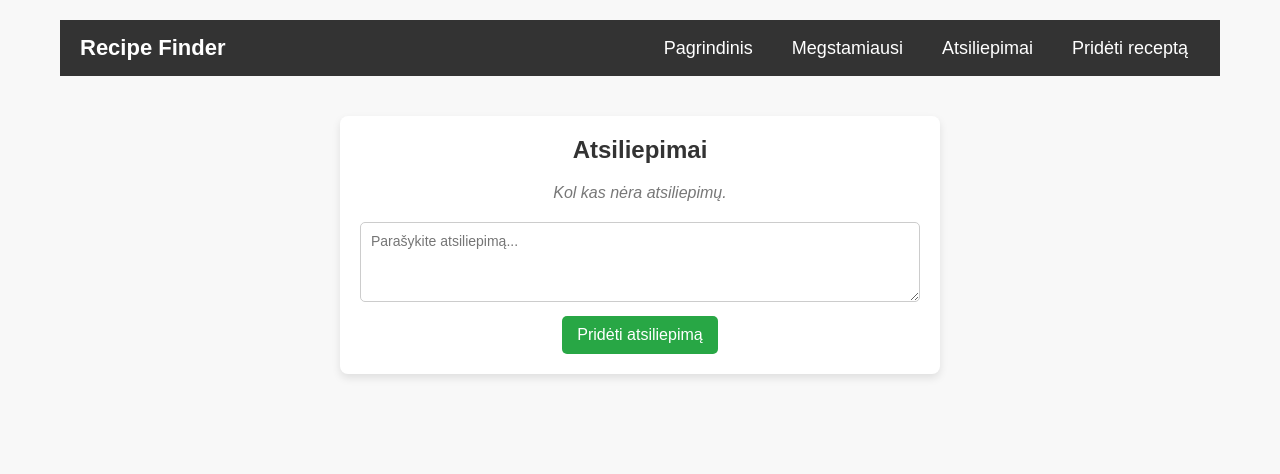
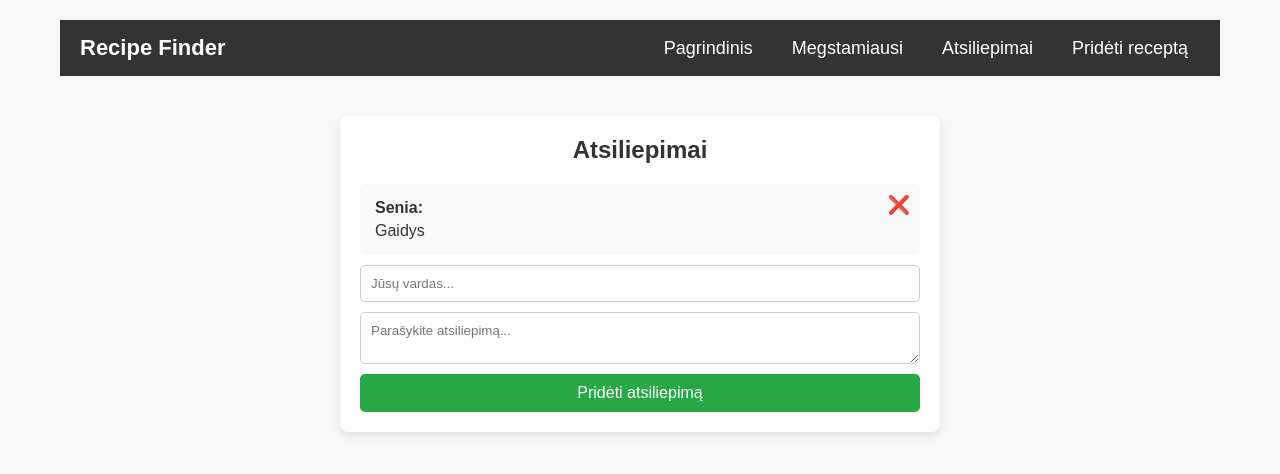
Before and after one commit to Arsenas/React-atsiskaitymas, a React (Vite) app: page /reviews in a window 1280 px wide. Shown: the top 474 px of the page. Built offline with nearby package versions, Linux system fonts and the light colour scheme; data requests are answered from the project's data file.

Commit message:
Pridetas atsiliepimu issaugojimas, vardo ivedimas ir salinimas

```diff
--- a/db.json
+++ b/db.json
@@ -12,5 +12,11 @@
     }
   ],
   "favorites": [],
-  "reviews": []
+  "reviews": [
+    {
+      "id": "1741953108530",
+      "text": "Gaidys",
+      "author": "Senia"
+    }
+  ]
 }
--- a/src/context/RecipeContext.tsx
+++ b/src/context/RecipeContext.tsx
@@ -12,13 +12,14 @@ interface Recipe {
 interface Review {
   id: string;
   text: string;
+  author: string;
 }
 
 // Konteksto būsenos tipas
 interface RecipeState {
   recipes: Recipe[];
   favorites: Recipe[];
-  reviews: Review[]; //  Pridedame trūkstamą reviews
+  reviews: Review[];
 }
 
 // Veiksmų tipai
@@ -26,8 +27,11 @@ type RecipeAction =
   | { type: "SET_RECIPES"; payload: Recipe[] }
   | { type: "ADD_TO_FAVORITES"; payload: Recipe }
   | { type: "ADD_REVIEW"; payload: Review }
+  | { type: "DELETE_REVIEW"; payload: string }
+  | { type: "SET_REVIEWS"; payload: Review[] }
   | { type: "EDIT_RECIPE"; payload: { id: string; title: string; image?: string } }
-  | { type: "DELETE_RECIPE"; payload: string }; //  Užtikriname, kad payload yra string
+  | { type: "DELETE_RECIPE"; payload: string };
+
 
 // Sukuriame receptų kontekstą su numatytomis reikšmėmis
 const RecipeContext = createContext<{ state: RecipeState; dispatch: React.Dispatch<RecipeAction> } | null>(null);
@@ -36,7 +40,7 @@ const RecipeContext = createContext<{ state: RecipeState; dispatch: React.Dispat
 const initialState: RecipeState = {
   recipes: [],
   favorites: [],
-  reviews: [], //  Pridėtas tuščias atsiliepimų masyvas
+  reviews: [],
 };
 
 // Reducer funkcija
@@ -46,7 +50,7 @@ const recipeReducer = (state: RecipeState, action: RecipeAction): RecipeState =>
       return { ...state, recipes: action.payload };
     case "ADD_TO_FAVORITES":
       if (state.favorites.some((recipe) => recipe.id === action.payload.id)) {
-        return state; // 🔹 Jei jau yra mėgstamiausiuose, nieko nedarome
+        return state;
       }
       return { ...state, favorites: [...state.favorites, action.payload] };
     case "DELETE_RECIPE":
@@ -55,6 +59,16 @@ const recipeReducer = (state: RecipeState, action: RecipeAction): RecipeState =>
         recipes: state.recipes.filter((recipe) => recipe.id !== action.payload),
         favorites: state.favorites.filter((recipe) => recipe.id !== action.payload),
       };
+      case "ADD_REVIEW":
+  return { ...state, reviews: [...state.reviews, action.payload] };
+      case "SET_REVIEWS":
+  return { ...state, reviews: action.payload };
+
+      case "DELETE_REVIEW":
+  return {
+    ...state,
+    reviews: state.reviews.filter((review) => review.id !== action.payload),
+  };
     default:
       return state;
   }
--- a/src/pages/ReviewsPage.tsx
+++ b/src/pages/ReviewsPage.tsx
@@ -1,20 +1,57 @@
 import { useRecipeContext } from "../context/RecipeContext";
-import { useState } from "react";
+import { useState, useEffect } from "react";
+import axios from "axios";
 
 const ReviewsPage = () => {
   const { state, dispatch } = useRecipeContext();
   const [reviewText, setReviewText] = useState("");
+  const [reviewAuthor, setReviewAuthor] = useState("");
+  const [reviews, setReviews] = useState(state.reviews || []);
 
-  const handleAddReview = () => {
-    if (reviewText.trim() === "") return;
+  // Gauname išsaugotus atsiliepimus iš serverio
+  useEffect(() => {
+    const fetchReviews = async () => {
+      try {
+        const response = await axios.get("http://localhost:5000/reviews");
+        setReviews(response.data);
+        dispatch({ type: "SET_REVIEWS", payload: response.data });
+      } catch (error) {
+        console.error("Klaida gaunant atsiliepimus:", error);
+      }
+    };
+
+    fetchReviews();
+  }, []);
+
+  const handleAddReview = async () => {
+    if (!reviewText.trim() || !reviewAuthor.trim()) return;
 
     const newReview = {
-      id: Date.now().toString(), // Generuojamas unikalus ID
+      id: Date.now().toString(),
       text: reviewText,
+      author: reviewAuthor,
     };
 
-    dispatch({ type: "ADD_REVIEW", payload: newReview });
-    setReviewText("");
+    try {
+      const response = await axios.post("http://localhost:5000/reviews", newReview);
+      setReviews([...reviews, response.data]); // Iškart atnaujiname sąrašą be perkrovimo
+      dispatch({ type: "ADD_REVIEW", payload: response.data });
+
+      setReviewText("");
+      setReviewAuthor("");
+    } catch (error) {
+      console.error("Klaida pridedant atsiliepimą:", error);
+    }
+  };
+
+  const handleDeleteReview = async (id: string) => {
+    try {
+      await axios.delete(`http://localhost:5000/reviews/${id}`);
+      setReviews(reviews.filter((review) => review.id !== id));
+      dispatch({ type: "DELETE_REVIEW", payload: id });
+    } catch (error) {
+      console.error("Klaida šalinant atsiliepimą:", error);
+    }
   };
 
   return (
@@ -22,10 +59,12 @@ const ReviewsPage = () => {
       <h2 className="page-title">Atsiliepimai</h2>
 
       <div className="reviews-list">
-        {state.reviews.length > 0 ? (
-          state.reviews.map((review) => (
+        {reviews.length > 0 ? (
+          reviews.map((review) => (
             <div key={review.id} className="review-card">
+              <p className="review-author"><strong>{review.author}:</strong></p>
               <p className="review-text">{review.text}</p>
+              <button className="delete-review-btn" onClick={() => handleDeleteReview(review.id)}>❌</button>
             </div>
           ))
         ) : (
@@ -34,6 +73,13 @@ const ReviewsPage = () => {
       </div>
 
       <div className="add-review">
+        <input
+          type="text"
+          className="review-author-input"
+          value={reviewAuthor}
+          onChange={(e) => setReviewAuthor(e.target.value)}
+          placeholder="Jūsų vardas..."
+        />
         <textarea
           className="review-input"
           value={reviewText}
--- a/src/styles/main.css
+++ b/src/styles/main.css
@@ -271,34 +271,46 @@ body {
 }
 
 .review-card {
-  background-color: #f8f9fa;
-  padding: 10px;
+  display: flex;
+  flex-direction: column;
+  align-items: flex-start;
+  background-color: #f9f9f9;
+  padding: 15px;
   border-radius: 5px;
   margin-bottom: 10px;
-  text-align: left;
+  position: relative;
+}
+
+.review-author {
+  font-weight: bold;
 }
 
 .review-text {
-  font-size: 16px;
-  color: #333;
+  margin-top: 5px;
 }
 
-.no-reviews {
-  font-style: italic;
-  color: #777;
+.delete-review-btn {
+  position: absolute;
+  top: 10px;
+  right: 10px;
+  background: none;
+  border: none;
+  color: red;
+  font-size: 18px;
+  cursor: pointer;
 }
 
 .add-review {
-  margin-top: 20px;
+  display: flex;
+  flex-direction: column;
+  gap: 10px;
 }
 
-.review-input {
-  width: 100%;
-  height: 80px;
+.review-author-input, .review-input {
   padding: 10px;
-  font-size: 14px;
   border: 1px solid #ccc;
   border-radius: 5px;
+  width: 100%;
 }
 
 .add-review-btn {
@@ -309,7 +321,6 @@ body {
   border-radius: 5px;
   cursor: pointer;
   font-size: 16px;
-  margin-top: 10px;
 }
 
 .add-review-btn:hover {
--- a/src/styles/main.scss
+++ b/src/styles/main.scss
@@ -24,7 +24,7 @@
     margin-top: 20px;
   }
 
-  // NAVIGACIJA
+  // Navigacija
 .navbar {
     background-color: #333;
     padding: 15px 0;
@@ -67,7 +67,7 @@
     border-radius: 5px;
   }
 
-  // RECEPTU SARASO STILIAI
+  // Receptu saraso stiliai
 .home-page {
     text-align: center;
   }
@@ -121,7 +121,7 @@
     background-color: #0056b3;
   }
 
-  // RECEPTU DETALIU PUSLAPIS
+  // Receptu detaliu puslapis
 .recipe-page {
     max-width: 800px;
     margin: 40px auto;
@@ -179,7 +179,7 @@
     background-color: #cc0000;
   }
 
-  // RECEPTU REDAGAVIMO PUSLAPIS
+  // Receptu redagavimo page
 .edit-recipe-page {
     max-width: 600px;
     margin: 40px auto;
@@ -281,34 +281,46 @@
   }
 
   .review-card {
-    background-color: #f8f9fa;
-    padding: 10px;
+    display: flex;
+    flex-direction: column;
+    align-items: flex-start;
+    background-color: #f9f9f9;
+    padding: 15px;
     border-radius: 5px;
     margin-bottom: 10px;
-    text-align: left;
+    position: relative;
+  }
+
+  .review-author {
+    font-weight: bold;
   }
 
   .review-text {
-    font-size: 16px;
-    color: #333;
+    margin-top: 5px;
   }
 
-  .no-reviews {
-    font-style: italic;
-    color: #777;
+  .delete-review-btn {
+    position: absolute;
+    top: 10px;
+    right: 10px;
+    background: none;
+    border: none;
+    color: red;
+    font-size: 18px;
+    cursor: pointer;
   }
 
   .add-review {
-    margin-top: 20px;
+    display: flex;
+    flex-direction: column;
+    gap: 10px;
   }
 
-  .review-input {
-    width: 100%;
-    height: 80px;
+  .review-author-input, .review-input {
     padding: 10px;
-    font-size: 14px;
     border: 1px solid #ccc;
     border-radius: 5px;
+    width: 100%;
   }
 
   .add-review-btn {
@@ -319,7 +331,6 @@
     border-radius: 5px;
     cursor: pointer;
     font-size: 16px;
-    margin-top: 10px;
   }
 
   .add-review-btn:hover {
```
Also changed, not shown: 1 other file (tests, documents, lock files or other folders).
